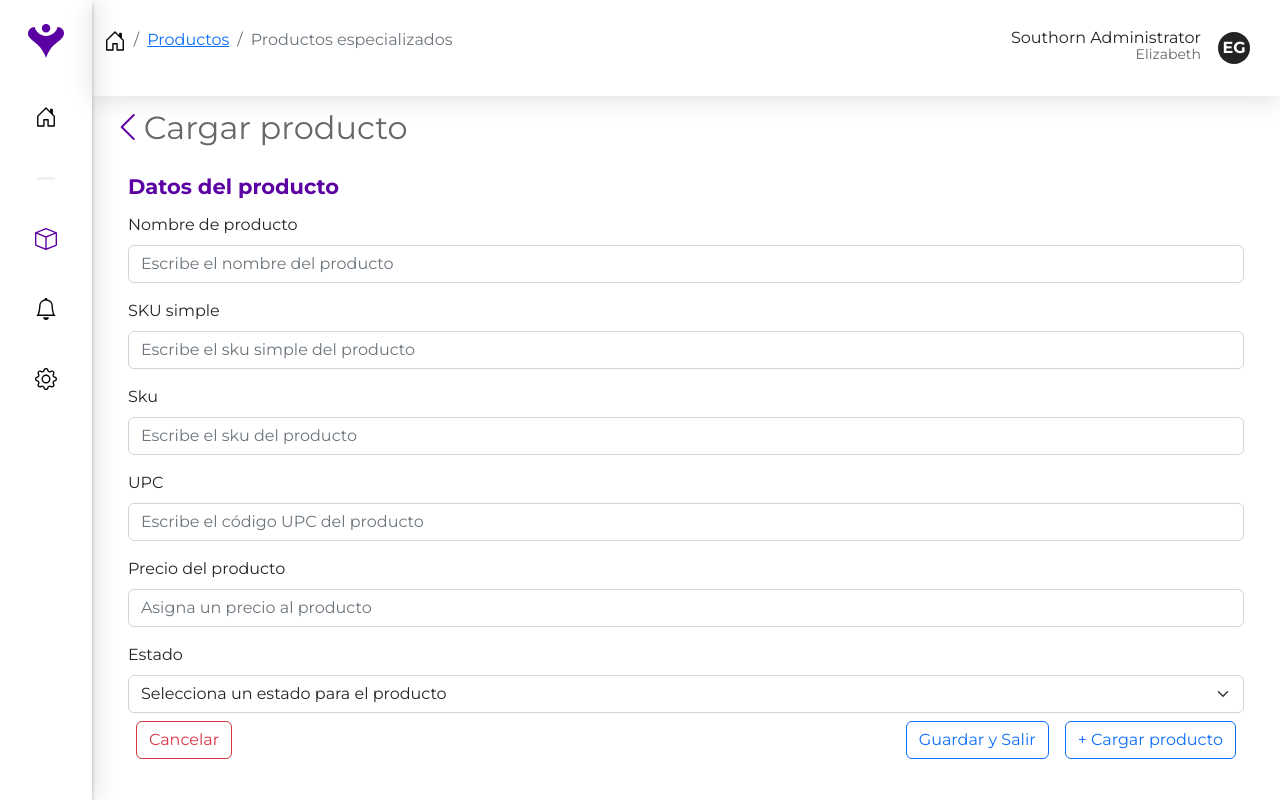
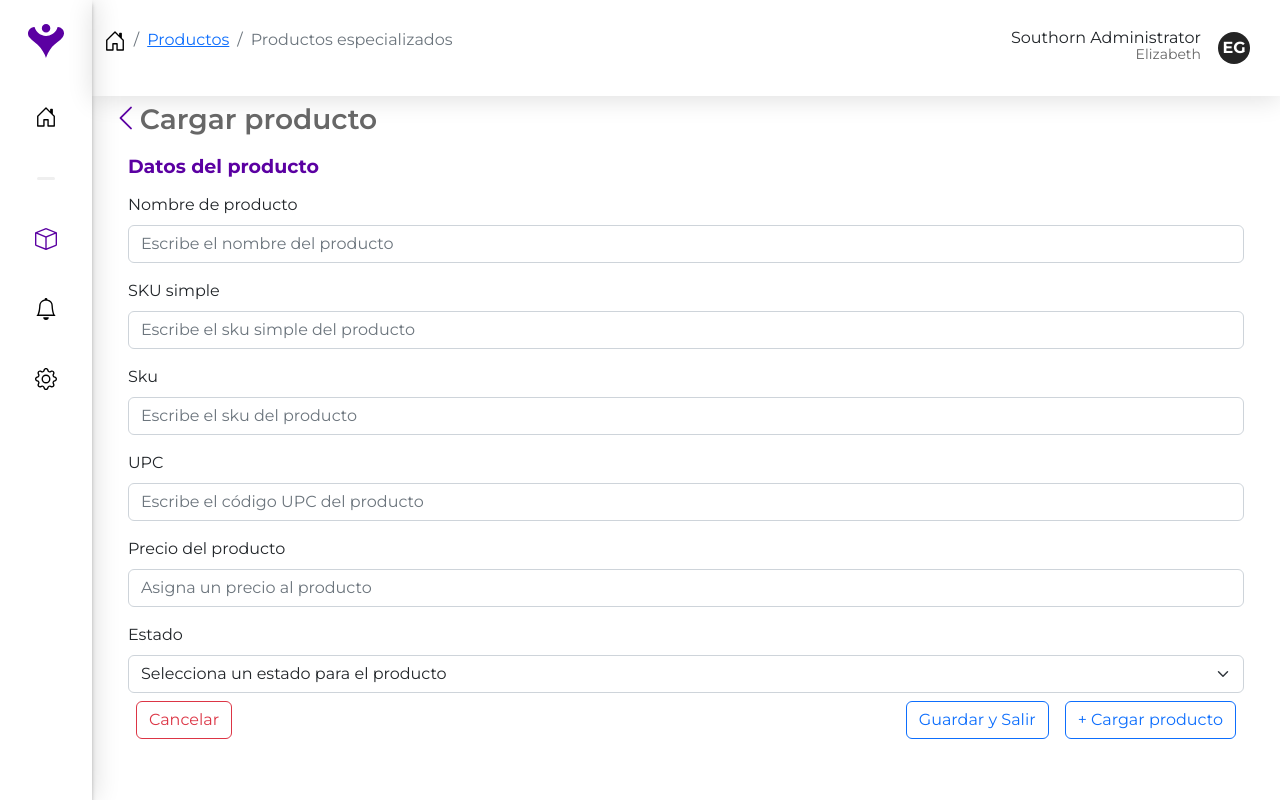
Before and after one commit to Elizabethgc091/products, a React (Create React App) app: page /create in a window 1280 px wide. Built offline with nearby package versions, Linux system fonts and the light colour scheme.

Commit message:
refactor style

```diff
--- a/src/components/createProduct/CreateProduct.js
+++ b/src/components/createProduct/CreateProduct.js
@@ -49,7 +49,7 @@ function CreateProduct() {
     return (
         <div>
             <div className="p-2 flex-grow-1">
-                <p className="fs-2">
+                <p id="text-cp" >
                     <i className="color-purple bi bi-chevron-left"></i>
                    Cargar producto</p>
             </div>
--- a/src/components/createProduct/styleCreateProduct.css
+++ b/src/components/createProduct/styleCreateProduct.css
@@ -1,6 +1,13 @@
+#text-cp{
+font-size: 28px;
+    color: #676767;
+    font-weight: 600;
+    line-height: 26px;
+
+}
 .date-products{
     color: #5B00A2;
-    font-size: 21px;
+    font-size: 19px;
     font-weight: 700;
     line-height: 21px;
     letter-spacing: 0px;
```
